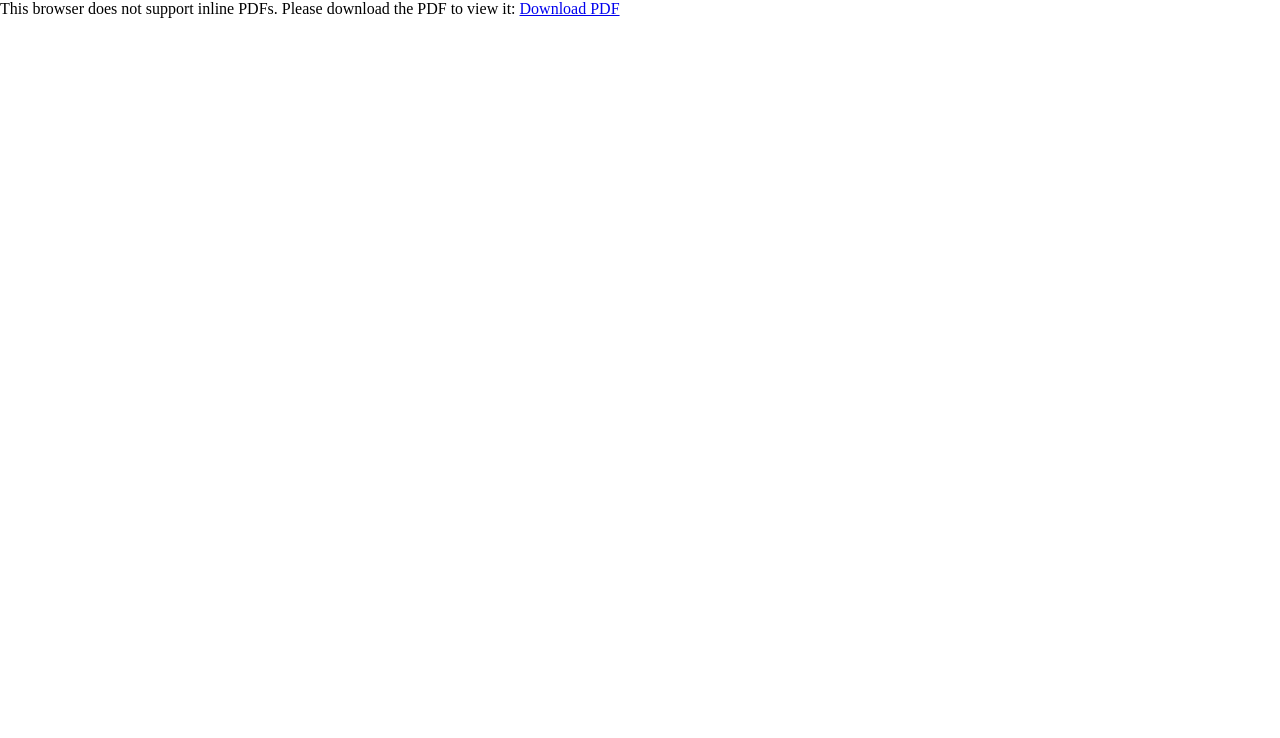
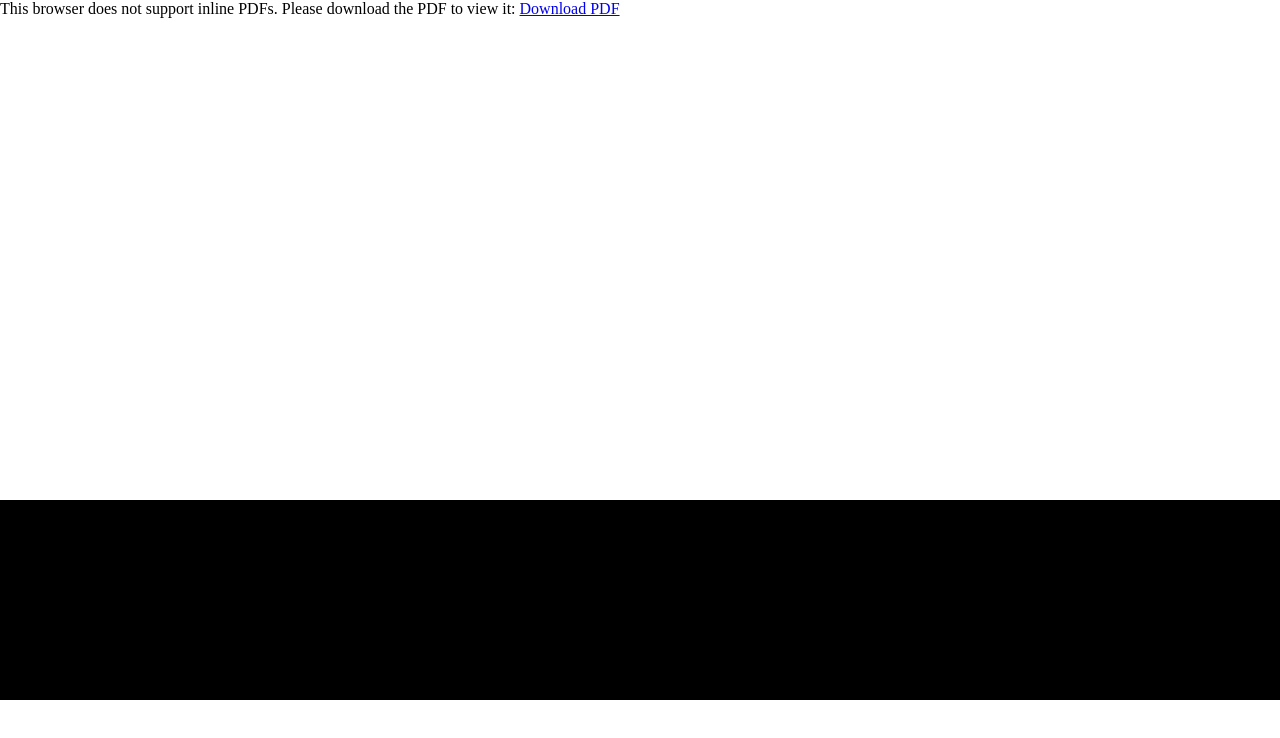
Before and after one commit to chengqian98026/pdfsy, a plain HTML site: page index.html in a window 1280 px wide. Drawn offline with Linux system fonts and the light colour scheme.

Commit message:
Update index.html

```diff
--- a/index.html
+++ b/index.html
@@ -17,6 +17,7 @@
 <body>
     <div id="pdf_box" style="height:500px">
     </div>
+    <div style="height:200px;background:#000;"></div>
 </body>
 
 </html>
```
